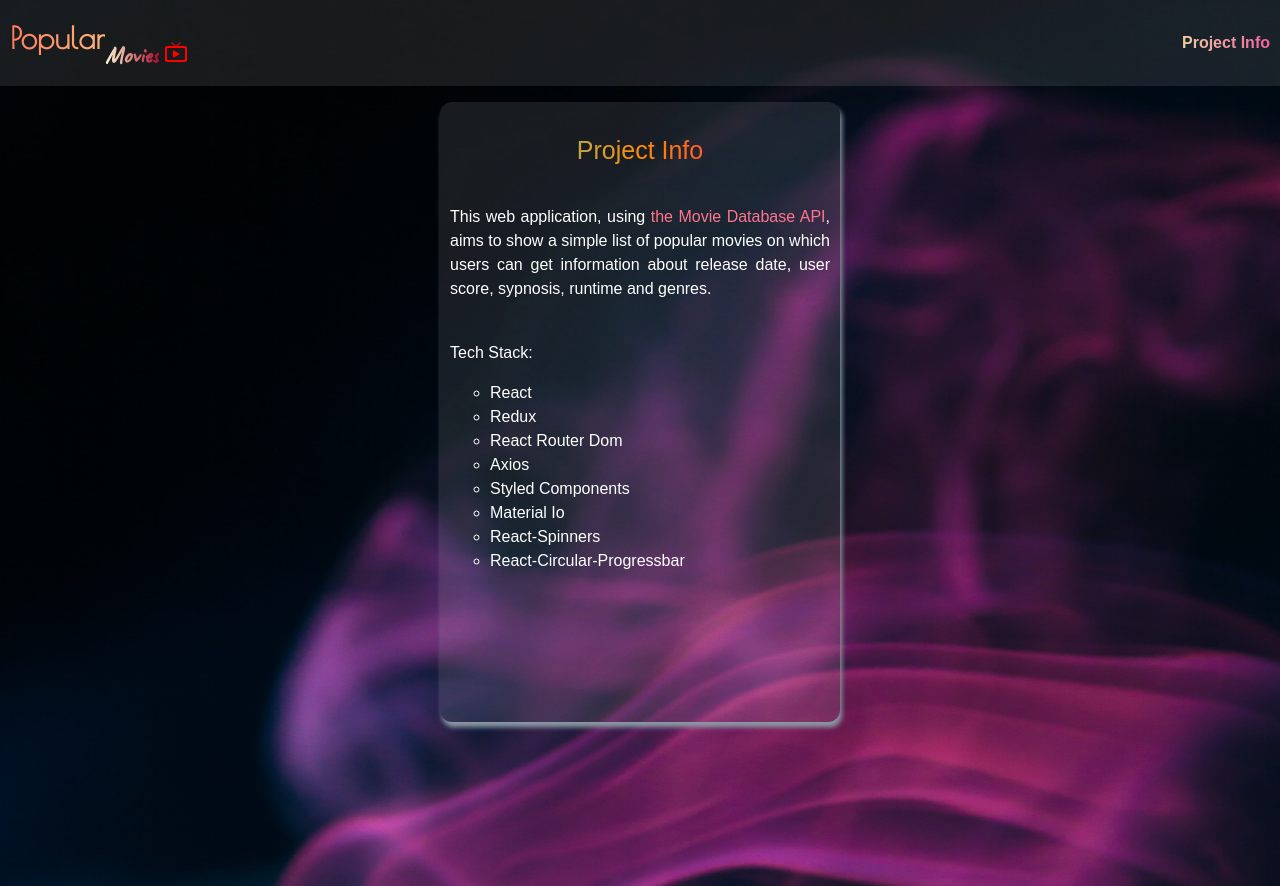
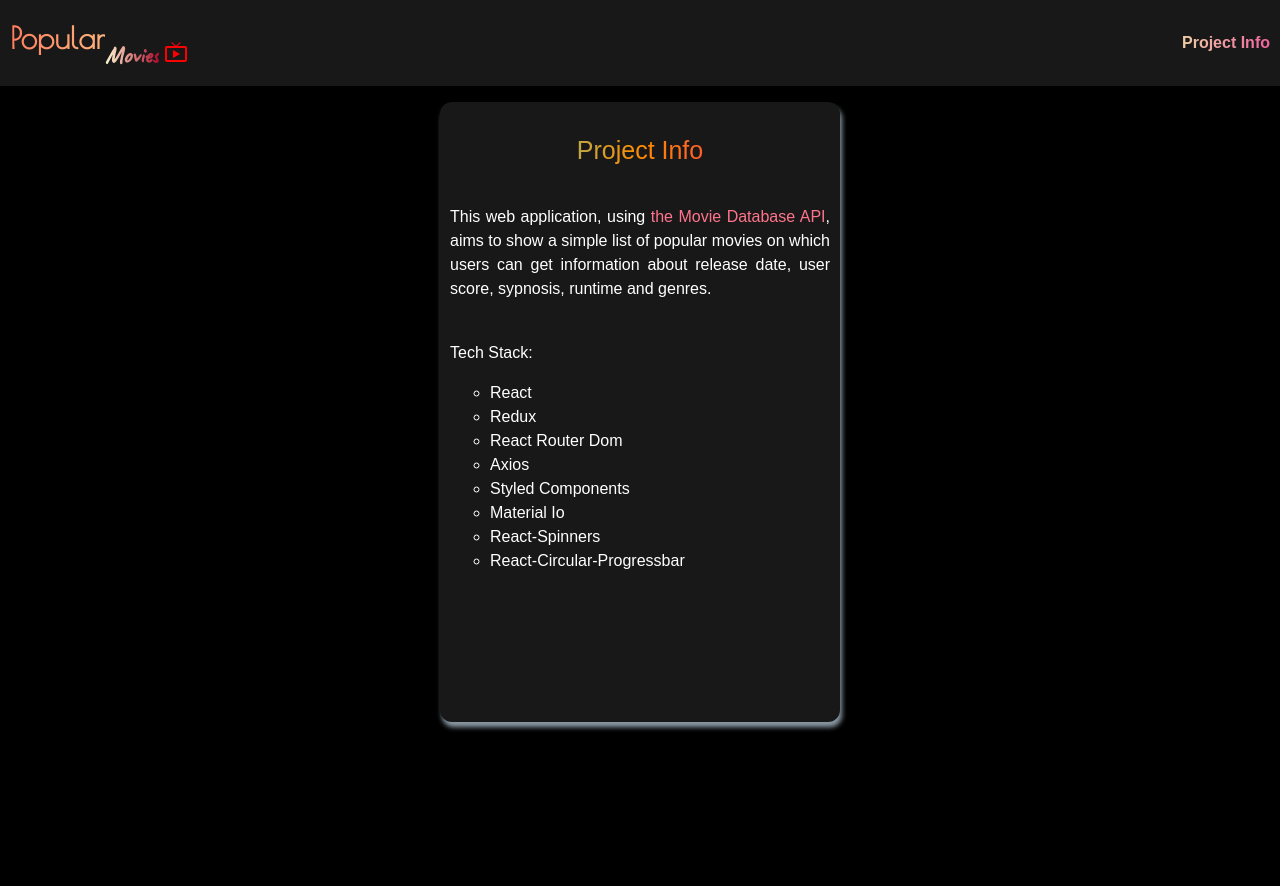
Before and after one commit to rhon-gabriel/movie-library, a React (Create React App) app: page /project in a window 1280 px wide. Built offline with nearby package versions, Linux system fonts and the light colour scheme; no server answers; a web font is replaced by a local one.

Commit message:
restructured react router

```diff
--- a/src/App.js
+++ b/src/App.js
@@ -1,22 +1,27 @@
 import React from "react";
-import MovieList from "./components/movieList/MovieList";
-import ProjectInfo from "./components/projectInfo/ProjectInfo";
-import { BrowserRouter as Router, Switch, Route } from "react-router-dom";
-import Header from './components/header/Header'
 import styled from "styled-components";
-import img from './assets/images/main.jpg';
+import { useSelector, useDispatch } from "react-redux";
+import { loadMore } from "./actions";
+import MovieCard from "./components/movieCard/MovieCard";
+import Header from "./components/header/Header";
+import img from "./assets/images/main.jpg";
 
 export default function App() {
+  const dispatch = useDispatch();
+
+  const page = useSelector((state) => state.moviesReducer.page);
+  const totalPages = useSelector((state) => state.moviesReducer.totalPages);
+
   return (
-    <Router>
-      <Wrapper>
-        <Header />
-        <Switch>
-          <Route path="/" component={MovieList} exact/>
-          <Route path="/project" component={ProjectInfo} />
-        </Switch>
-      </Wrapper>
-    </Router>
+    <Wrapper>
+      <Header />
+      <MovieCard />
+      <Bottom>
+        <LoadMoreButton onClick={() => dispatch(loadMore(page, totalPages))}>
+          <Text>Load more...</Text>
+        </LoadMoreButton>
+      </Bottom>
+    </Wrapper>
   );
 }
 
@@ -26,3 +31,30 @@ const Wrapper = styled.div`
   background: url(${img}) center top no-repeat;
   background-size: 120% 190%;
 `;
+
+export const Bottom = styled.div`
+  display: flex;
+  justify-content: center;
+  align-items: center;
+  margin-top: 15px;
+`;
+export const LoadMoreButton = styled.div`
+  font-size: 16px;
+  height: 50px;
+  display: flex;
+  justify-content: center;
+  align-items: center;
+  border-radius: 24px;
+  width: 300px;
+  box-shadow: 0 0 5px rgba(0, 0, 0, 0.08), 0 0 5px rgb(147, 163, 175, 4);
+`;
+
+export const Text = styled.h5`
+  cursor: pointer;
+  font-size: 18px;
+  color: #ffffff;
+  background: linear-gradient(to right, #c9d6ff, #e2e2e2);
+  background-clip: text;
+  -webkit-background-clip: text;
+  -webkit-text-fill-color: rgba(255, 255, 255, 0);
+`;
--- a/src/components/movieList/MovieList.js
+++ /dev/null
@@ -1,25 +0,0 @@
-import React from "react";
-import { useSelector, useDispatch } from "react-redux";
-import { loadMore } from "../../actions";
-import MovieCard from "../movieCard/MovieCard";
-import { Wrapper, Bottom, LoadMoreButton, Text } from './movieListStyle'
-
-function MovieList() {
-  const dispatch = useDispatch();
-
-  const page = useSelector((state) => state.moviesReducer.page);
-  const totalPages = useSelector((state) => state.moviesReducer.totalPages);
-
-  return (
-    <Wrapper>
-      <MovieCard />
-      <Bottom>
-        <LoadMoreButton onClick={() => dispatch(loadMore(page, totalPages))}>
-          <Text>Load more...</Text>
-        </LoadMoreButton>
-      </Bottom>
-    </Wrapper>
-  );
-}
-
-export default MovieList;
--- a/src/components/movieList/movieListStyle.js
+++ /dev/null
@@ -1,32 +0,0 @@
-import styled from "styled-components";
-
-export const Wrapper = styled.div`
-  margin-top: 2vh;
-`;
-
-export const Bottom = styled.div`
-  display: flex;
-  justify-content: center;
-  align-items: center;
-  margin-top: 15px;
-`;
-export const LoadMoreButton = styled.div`
-  font-size: 16px;
-  height: 50px;
-  display: flex;
-  justify-content: center;
-  align-items: center;
-  border-radius: 24px;
-  width: 300px;
-  box-shadow: 0 0 5px rgba(0, 0, 0, 0.08), 0 0 5px rgb(147, 163, 175, 4);
-`;
-
-export const Text = styled.h5`
-  cursor: pointer;
-  font-size: 18px;
-  color: #ffffff;
-  background: linear-gradient(to right, #c9d6ff, #e2e2e2);
-  background-clip: text;
-  -webkit-background-clip: text;
-  -webkit-text-fill-color: rgba(255, 255, 255, 0);
-`;
--- a/src/components/projectInfo/ProjectInfo.js
+++ b/src/components/projectInfo/ProjectInfo.js
@@ -1,5 +1,13 @@
 import React from "react";
-import { Wrapper, Card, Content, Title, Paragraph, List } from './projectInfoStyles'
+import Header from "../header/Header";
+import {
+  Main,
+  Card,
+  Content,
+  Title,
+  Paragraph,
+  List,
+} from "./projectInfoStyles";
 const techStack = [
   "React",
   "Redux",
@@ -13,21 +21,23 @@ const techStack = [
 
 export default function ProjectInfo() {
   return (
-    <Wrapper>
+    <div>
+      <Header />
+      <Main>
         <Card>
           <Content>
             <Title>Project Info</Title>
             <Paragraph>
-            This web application, using {" "}
+              This web application, using{" "}
               <a
                 href="https://developers.themoviedb.org/3"
                 style={{ color: "#ff748c", textDecoration: "none" }}
               >
                 the Movie Database API
-            </a>,
-            aims to show a simple list of popular
-            movies on which users can get information about release date, user
-            score, sypnosis, runtime and genres.
+              </a>
+              , aims to show a simple list of popular movies on which users can
+              get information about release date, user score, sypnosis, runtime
+              and genres.
             </Paragraph>
             <Paragraph>
               Tech Stack:
@@ -39,6 +49,7 @@ export default function ProjectInfo() {
             </Paragraph>
           </Content>
         </Card>
-    </Wrapper>
+      </Main>
+    </div>
   );
 }
--- a/src/components/projectInfo/projectInfoStyles.js
+++ b/src/components/projectInfo/projectInfoStyles.js
@@ -1,6 +1,6 @@
 import styled from "styled-components";
 
-export const Wrapper = styled.div`
+export const Main = styled.div`
   display: flex;
   justify-content: center;
   height: 100vh;
--- a/src/index.js
+++ b/src/index.js
@@ -8,17 +8,22 @@ import { Provider } from "react-redux";
 import thunk from "redux-thunk";
 import rootReducer from "./reducers";
 import { fetchMovieList } from "./actions";
+import { BrowserRouter as Router, Route } from "react-router-dom";
+import ProjectInfo from './components/projectInfo/ProjectInfo'
 
 const composeEnhancer = window.__REDUX_DEVTOOLS_EXTENSION_COMPOSE__ || compose;
 
 const store = createStore(rootReducer, composeEnhancer(applyMiddleware(thunk)));
-store.dispatch(fetchMovieList())
+store.dispatch(fetchMovieList());
 
 ReactDOM.render(
   <Provider store={store}>
-    <React.StrictMode>
-      <App />
-    </React.StrictMode>
+    <Router>
+      <React.StrictMode>
+        <Route exact path="/" component={App} />
+        <Route path="/project" component={ProjectInfo} />
+      </React.StrictMode>
+    </Router>
   </Provider>,
   document.getElementById("root")
 );
```
Lines whose indentation alone changed are shown as unchanged.
